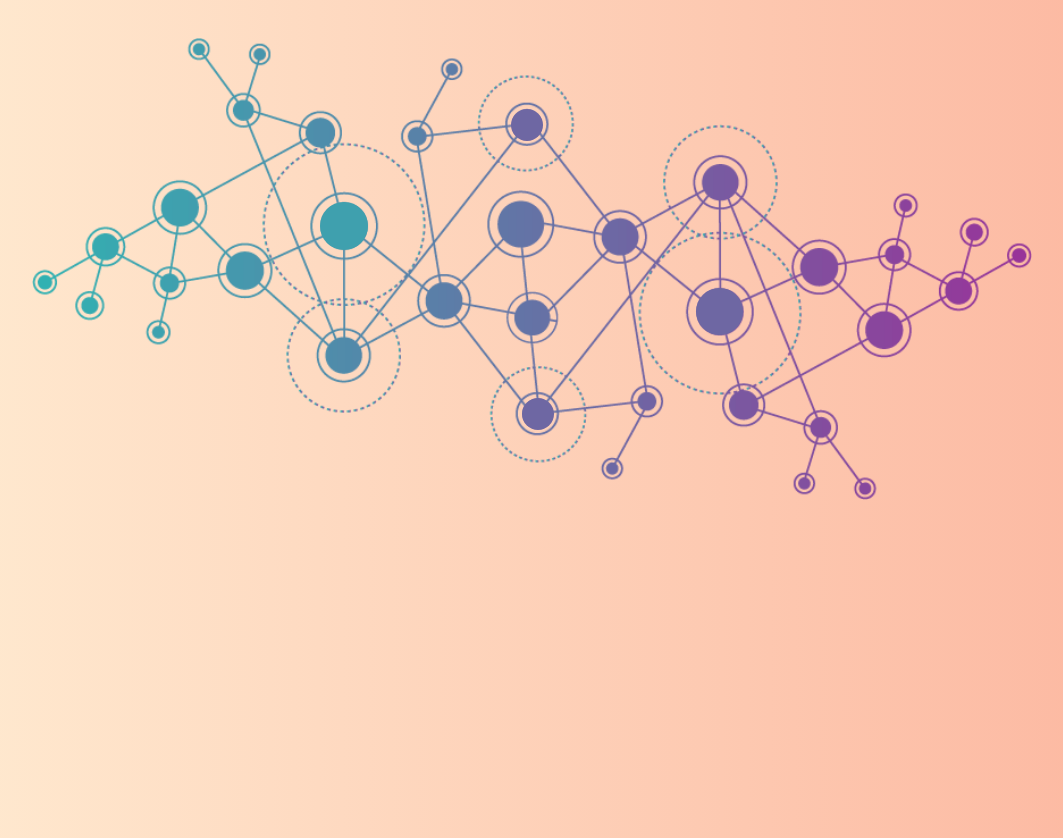
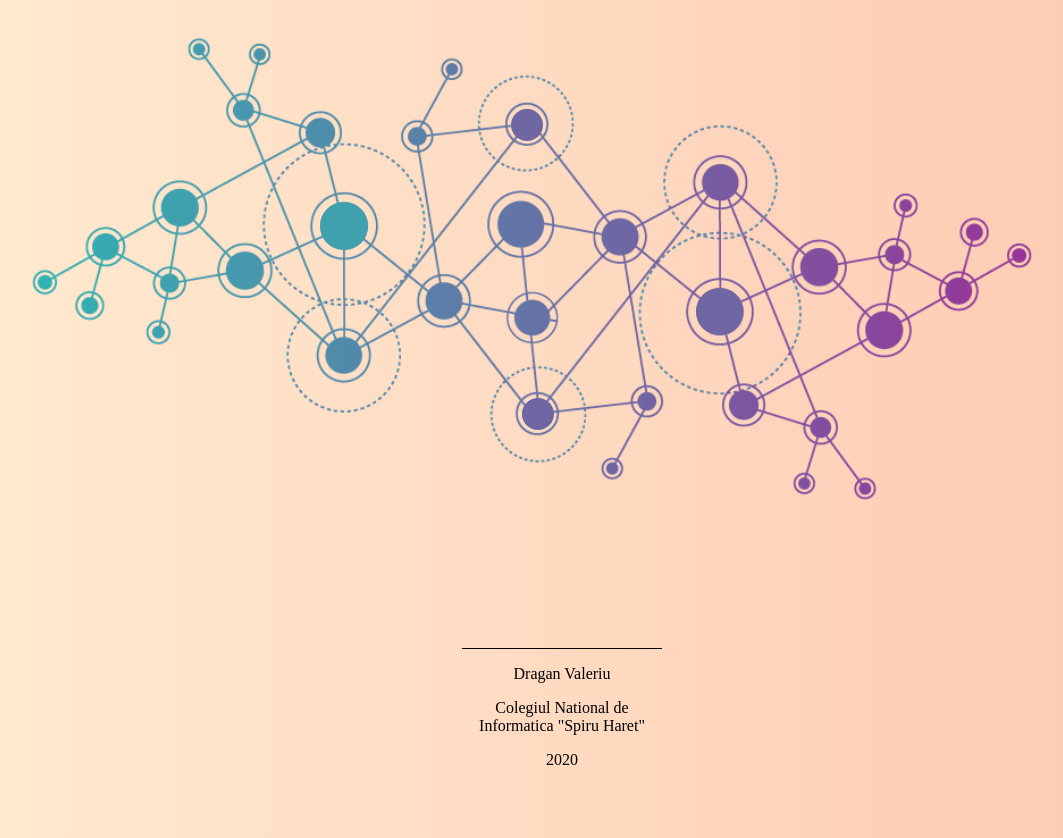
Before and after one commit to draganvaleriu/grafuri.github.io, a plain HTML site: page index.html in a window 1280 px wide. Shown: the part 62-900 px from the top of the page, without its empty margins (108-1171 px from the left). Drawn offline with Linux system fonts and the light colour scheme.

Commit message:
commit 2

```diff
--- a/index.html
+++ b/index.html
@@ -51,5 +51,17 @@
 	<div  class ="centru">
 		<img src="img\graf.png" width="100%">
 	 </div>
+	 <div class="bottom">
+	 	<p class="name">
+	 		Dragan Valeriu
+	 	</p>
+	 	<p>
+	 		Colegiul National de Informatica "Spiru Haret"
+	 	</p>
+	 	<p>
+	 		2020
+	 	</p>
+
+	 </div>
 </body>
 </html>
--- a/style.css
+++ b/style.css
@@ -2,7 +2,8 @@
 body{
 	width: 1000px;
 	margin: auto;
-	  background-image: linear-gradient(to right, #ffecd2 0%, #fcb69f 100%);
+	background-image: linear-gradient(to right, #ffecd2 0%, #fcb69f 100%);
+	background-size: 2000px;
 }
 
 
@@ -65,3 +66,13 @@ body{
   border-radius: 50%;
 
 }
+
+.bottom{
+	position: relative;
+	align-items: center;
+	top:500px;
+	left:430px;
+	text-align: center;
+	width:200px;
+	border-top: 1px solid black;
+}
```
